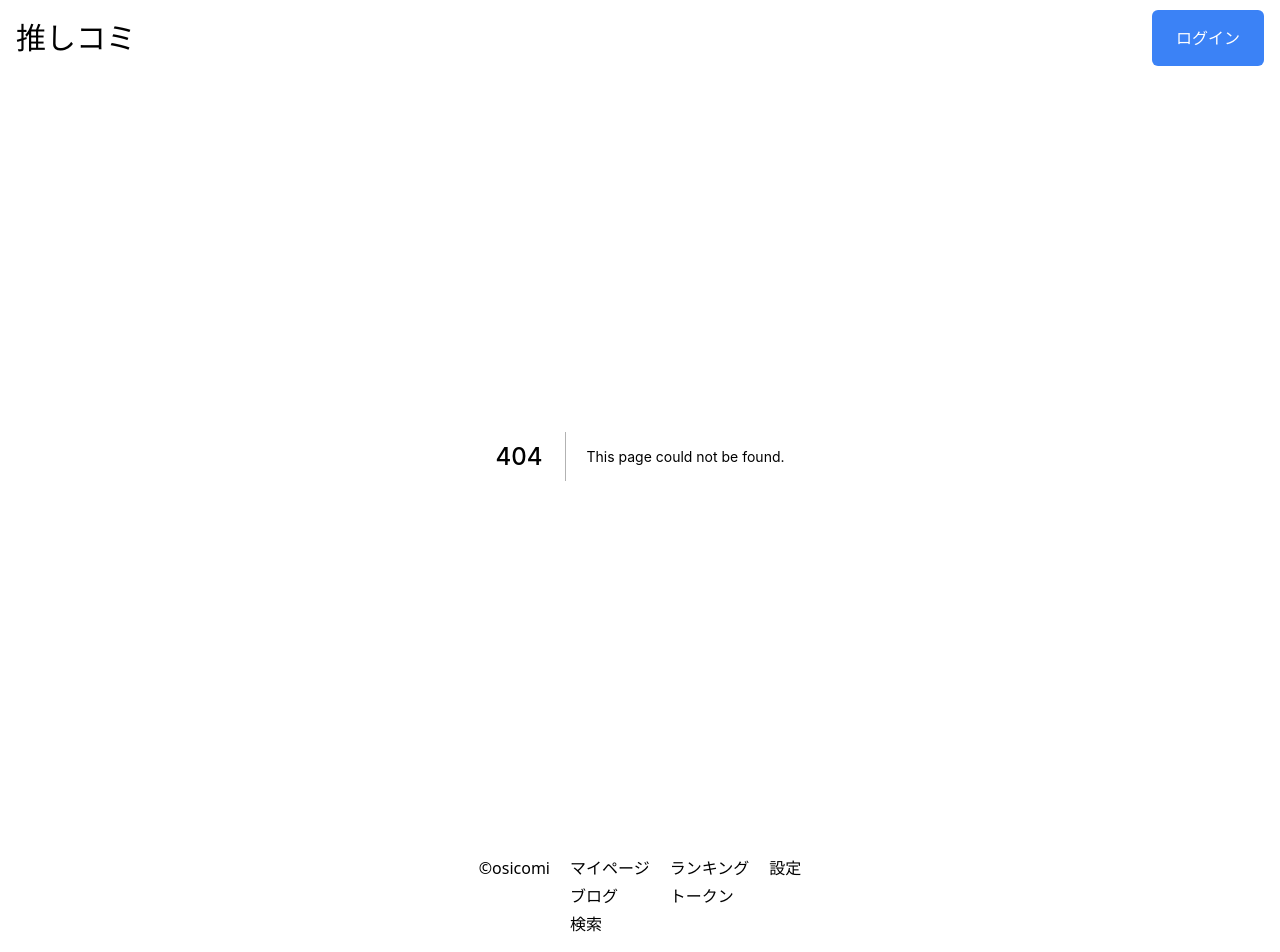
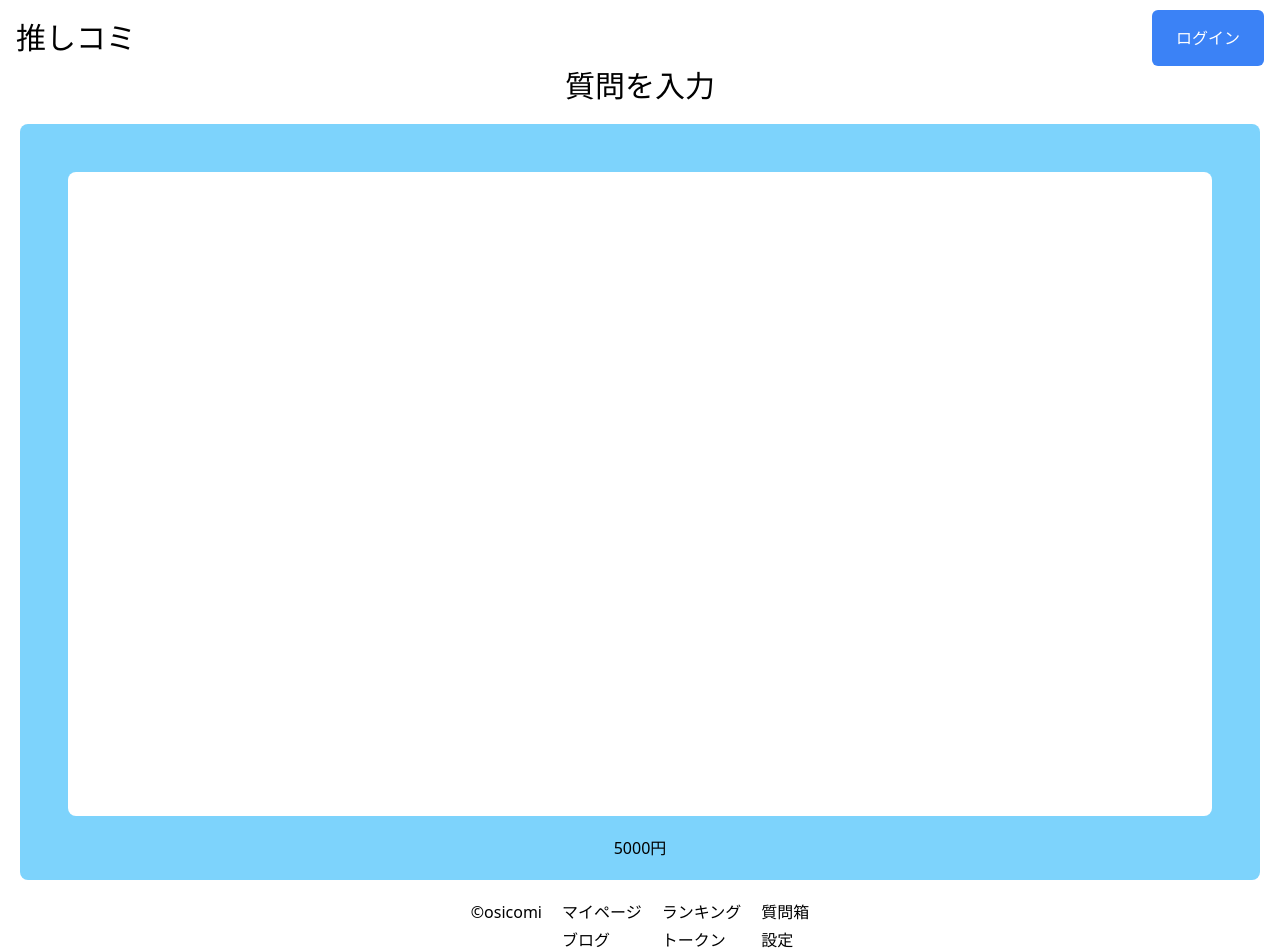
Before and after one commit to cocoide/cms-of-blog, a Next.js app: page /question in a window 1280 px wide. Before the commit this address had no page. Shown: the top 952 px of the page. Built offline with nearby package versions, Linux system fonts and the light colour scheme.

Commit message:
create input question page

```diff
--- a/components/footer.tsx
+++ b/components/footer.tsx
@@ -26,6 +26,9 @@ const Footer = () => {
         </Link>
       </h3>
       <h3 className="flex flex-col space-y-1">
+        <Link href="/question">
+        <a className="">質問箱</a>
+        </Link>
         <Link href="/setting">
         <a className="">設定</a>
         </Link>
--- a/components/header.tsx
+++ b/components/header.tsx
@@ -1,5 +1,6 @@
 import Link from "next/link";
 import LoginButton from "./login-button";
+import MenueButton from "./menu-button";
 
 
 const Header = () => {
--- /dev/null
+++ b/components/input-question.tsx
@@ -0,0 +1,14 @@
+const InputQuestion = () => {
+  return (
+    <div className="justify-center p-5 text-center ">
+      <div className="bg-sky-300 rounded-lg aspect-video px-12 pt-12">
+      <input className="rounded-lg aspect-video w-full p-5">
+      </input>
+      <h3 className="p-5">
+        5000円
+      </h3>
+      </div>
+    </div>
+  )
+}
+export default InputQuestion
--- a/components/layout.tsx
+++ b/components/layout.tsx
@@ -1,6 +1,8 @@
 import { ReactNode } from "react";
 import Footer from "./footer";
 import Header from "./header";
+import SmNav from "./smnav";
+
 
 type Props = { children: ReactNode };
 
--- a/components/login-button.tsx
+++ b/components/login-button.tsx
@@ -19,9 +19,8 @@ const LoginButton = () => {
     <button
         type="button"
         onClick={openModal}
-        className="flow md:py-4 md:px-6 px-4 py-2 rounded-md bg-blue-500 hover:bg-blue-800  text-white disabled:cursor-default disabled:opacity-50"
+        className="flow md:py-4 md:px-6 px-4 py-3 rounded-md bg-blue-500 hover:bg-blue-800  text-white disabled:cursor-default disabled:opacity-50"
         >
-
           ログイン
     </button>
 
--- /dev/null
+++ b/components/menu-button.tsx
@@ -0,0 +1,14 @@
+const MenueButton= () => {
+
+  return (
+    <div className="pr-5">
+<button
+        type="button"
+        className="flow p-2 rounded-md bg-blue-500 hover:bg-blue-800  text-white disabled:cursor-default disabled:opacity-50"
+        >
+
+    </button>
+    </div>
+  )
+}
+export default MenueButton
--- /dev/null
+++ b/components/smnav.tsx
@@ -0,0 +1,10 @@
+const SmNav = () => {
+  return (
+    <>
+    <div className="h-10 bg-rose-100 shadow inset-x-0 botton-0">
+
+    </div>
+    </>
+  )
+}
+export default SmNav
--- a/package.json
+++ b/package.json
@@ -20,6 +20,7 @@
     "@types/react": "18.0.21",
     "@types/react-dom": "18.0.6",
     "autoprefixer": "^10.4.12",
+    "babel-plugin-inline-react-svg": "^2.0.1",
     "eslint": "8.25.0",
     "eslint-config-next": "12.3.1",
     "postcss": "^8.4.18",
--- a/pages/index.tsx
+++ b/pages/index.tsx
@@ -9,7 +9,6 @@ const Home: NextPage = () => {
         <meta name="description" content="osicomi" />
         <link rel="icon" href="/favicon.ico" />
       </Head>
-
     </div>
   )
 }
--- a/pages/profile.tsx
+++ b/pages/profile.tsx
@@ -6,7 +6,6 @@ const profile = () => {
     <Head>
         <title>PROFILE</title>
         <meta name="description" content="profile" />
-        <link rel="icon" href="/favicon.ico" />
       </Head>
     <h2 className="text-center md:text-3xl text-lg"
     >PROFILE</h2>
--- /dev/null
+++ b/pages/question.tsx
@@ -0,0 +1,18 @@
+import InputQuestion from "../components/input-question"
+
+const question = () => {
+  return (
+    <>
+    <div className="">
+    <h2 className="md:text-3xl text-lg text-center pt-3">
+        質問を入力
+      </h2>
+
+    </div>
+      <InputQuestion/>
+    </>
+
+
+  )
+}
+export default question
```
Also changed, not shown: 1 other file (tests, documents, lock files or other folders).
